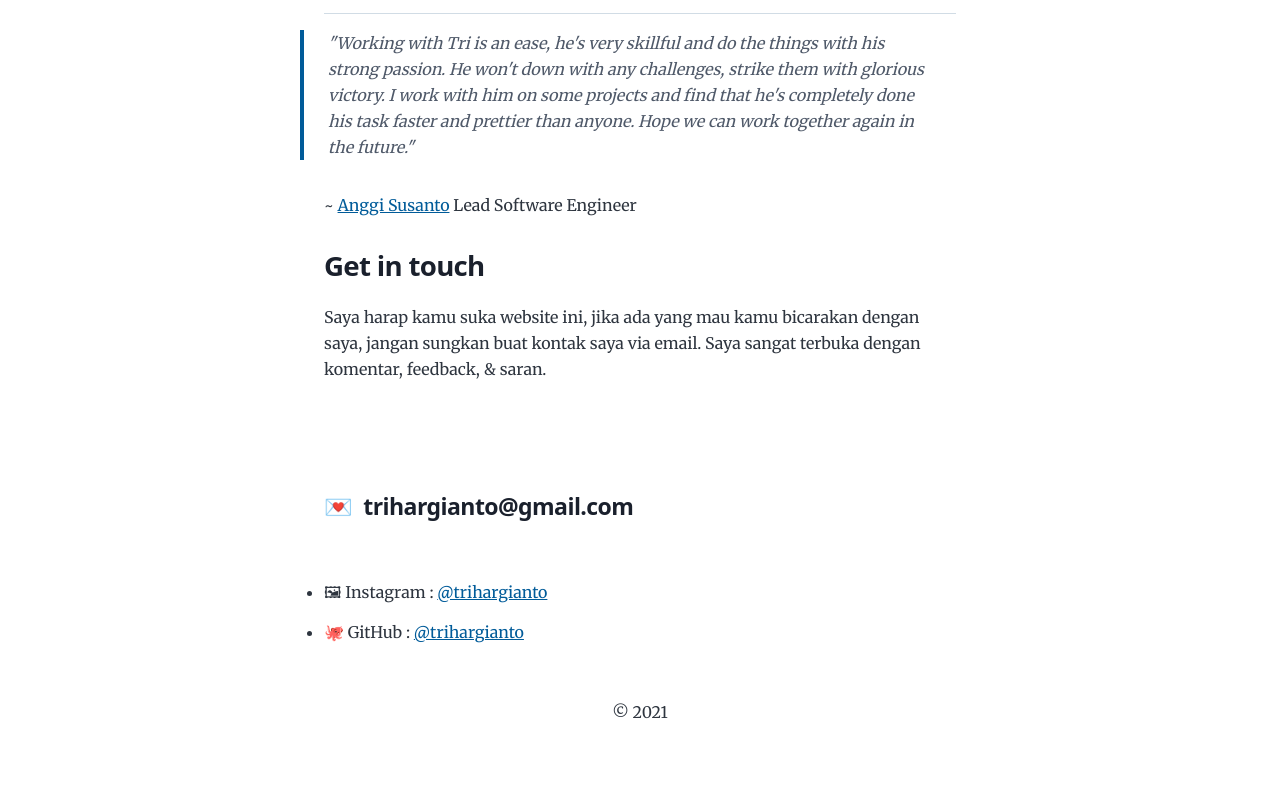
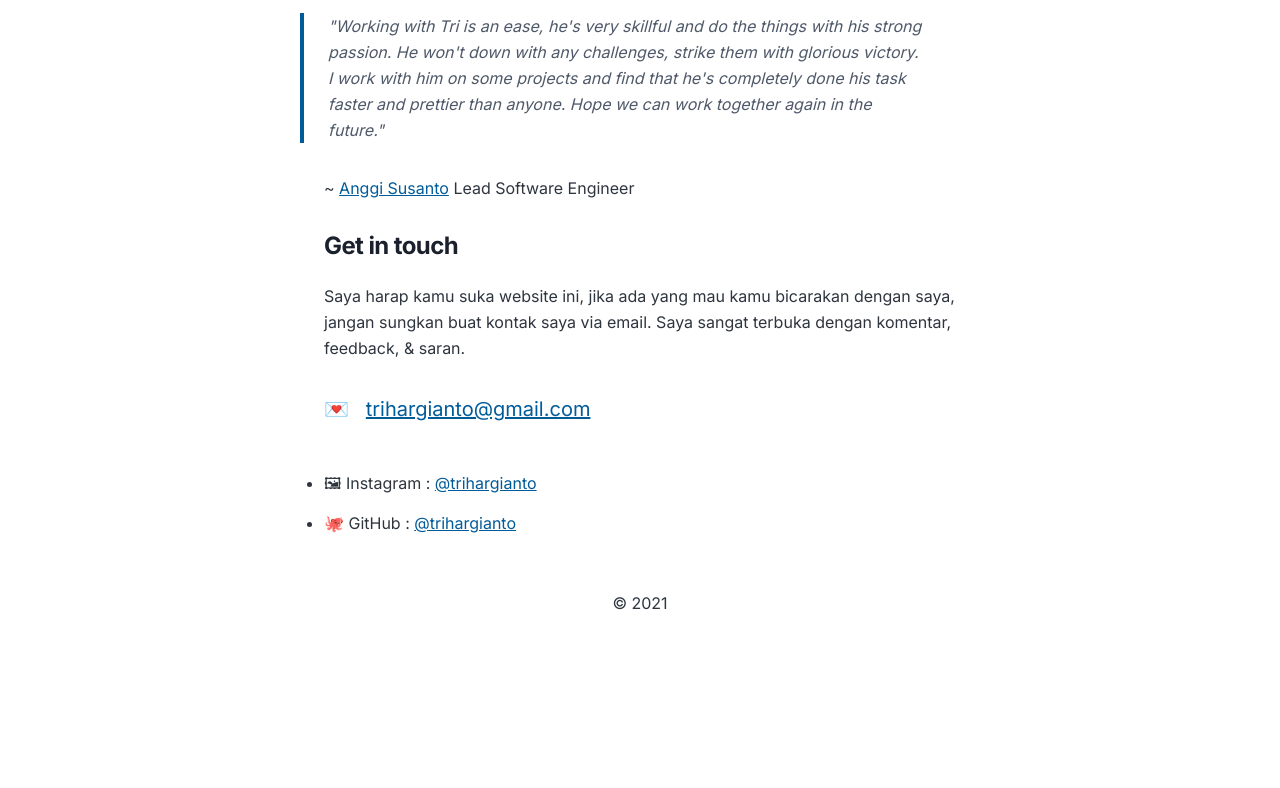
Before and after one commit to trihargianto/trihargianto.com, a Gatsby site: page /about/ in a window 1280 px wide. Shown: the part 1798-2586 px from the top of the page. After the commit the page ends 2477 px from the top, so only its background shows below. Built offline with nearby package versions, Linux system fonts and the light colour scheme; Gatsby itself is replaced by a stand-in of ours; a web font is replaced by a local one.

Commit message:
update typography

```diff
--- a/content/page/about/index.md
+++ b/content/page/about/index.md
@@ -49,11 +49,12 @@ Lead Software Engineer
 
 Saya harap kamu suka website ini, jika ada yang mau kamu bicarakan dengan saya, jangan sungkan buat kontak saya via email. Saya sangat terbuka dengan komentar, feedback, & saran.
 
-<h4 style="margin-top: 0; margin-bottom: 45px;">
-    <a href="mailto:trihargianto@gmail.com">
-        💌 &nbsp;trihargianto@gmail.com
-    </a>
-</h4>
+<p style="font-size: var(--fontSize-3); margin-top: 0; margin-bottom: 45px; padding-top: 0;">
+  💌 &nbsp;
+  <a href="mailto:trihargianto@gmail.com">
+    trihargianto@gmail.com
+  </a>
+</p>
 
 - 🖼 Instagram : [@trihargianto](https://instagram.com/trihargianto)
 - 🐙 GitHub : [@trihargianto](https://github.com/trihargianto)
--- a/src/components/navbar.js
+++ b/src/components/navbar.js
@@ -7,27 +7,23 @@ const Wrapper = styled.div`
   justify-content: center;
   border-bottom: 1px solid #eee;
   background-color: white;
-  position: fixed;
+  /* position: fixed; */
   width: 100%;
   height: 58px;
   z-index: 2;
   box-shadow: 0 2px 2px -5px rgba(0, 0, 0, 0.1);
 `
 
-const WrapperHeightHelper = styled.div`
-  height: 58px;
-`
-
 const Logo = styled(Link)`
-  font-size: 18px;
-  font-weight: bold;
+  font-size: var(--fontSize-2);
+  font-weight: var(--fontWeight-medium);
   text-decoration: none;
   padding: 2px 5px;
 `
 
 const LogoName = styled.span`
   @media (max-width: 768px) {
-    font-size: 14px;
+    font-size: 16px;
   }
 `
 
@@ -88,7 +84,6 @@ export default function Navbar() {
           </ListWrapper>
         </Nav>
       </Wrapper>
-      <WrapperHeightHelper />
     </React.Fragment>
   )
 }
--- a/src/prismjs-customize.css
+++ b/src/prismjs-customize.css
@@ -1,3 +1,11 @@
+@import url("http://fonts.cdnfonts.com/css/cascadia-mono");
+
+pre[class*="language-"],
+code[class*="language-"] {
+  font-family: "Cascadia Mono", sans-serif;
+  font-size: 1em;
+}
+
 .gatsby-highlight {
   border-radius: 0.5em;
   padding: 1.5em 1em;
--- a/src/style.css
+++ b/src/style.css
@@ -1,4 +1,6 @@
 /* CSS Custom Properties Definitions */
+
+@import url('https://fonts.googleapis.com/css2?family=Inter:wght@300;400;500;600;700&display=swap');
 
 :root {
   --maxWidth-none: "none";
@@ -27,33 +29,25 @@
   --spacing-20: 5rem;
   --spacing-24: 6rem;
   --spacing-32: 8rem;
-  --fontFamily-sans: system-ui, -apple-system, BlinkMacSystemFont, "Segoe UI",
-    Roboto, "Helvetica Neue", Arial, "Noto Sans", sans-serif,
-    "Apple Color Emoji", "Segoe UI Emoji", "Segoe UI Symbol", "Noto Color Emoji";
-  --fontFamily-serif: "Merriweather", "Georgia", Cambria, "Times New Roman",
-    Times, serif;
-  --font-body: var(--fontFamily-serif);
-  --font-heading: var(--fontFamily-sans);
+  --font-body: 'Inter', sans-serif;
+  --font-heading: 'Inter', sans-serif;
   --fontWeight-normal: 400;
   --fontWeight-medium: 500;
   --fontWeight-semibold: 600;
   --fontWeight-bold: 700;
   --fontWeight-extrabold: 800;
-  --fontWeight-black: 900;
   --fontSize-root: 16px;
   --lineHeight-none: 1;
   --lineHeight-tight: 1.1;
   --lineHeight-normal: 1.5;
   --lineHeight-relaxed: 1.625;
-  /* 1.200 Minor Third Type Scale */
   --fontSize-0: 0.833rem;
-  --fontSize-1: 1rem;
-  --fontSize-2: 1.2rem;
-  --fontSize-3: 1.44rem;
-  --fontSize-4: 1.728rem;
-  --fontSize-5: 2.074rem;
-  --fontSize-6: 2.488rem;
-  --fontSize-7: 2.986rem;
+  --fontSize-1: 1em;
+  --fontSize-2: 1.125em;
+  --fontSize-3: 1.25em;
+  --fontSize-4: 1.5em;
+  --fontSize-5: 1.75em;
+  --fontSize-6: 2em;
   --color-primary: #005b99;
   --color-text: #2e353f;
   --color-text-light: #4f5969;
@@ -118,7 +112,7 @@ h6 {
 }
 
 h1 {
-  font-weight: var(--fontWeight-black);
+  font-weight: var(--fontWeight-bold);
   font-size: var(--fontSize-6);
   color: var(--color-heading-black);
 }
@@ -254,10 +248,10 @@ a:focus {
   margin-bottom: var(--spacing-12);
 }
 
-.main-heading {
+/* .main-heading {
   font-size: var(--fontSize-7);
   margin: 0;
-}
+} */
 
 .post-list-item {
   margin-bottom: var(--spacing-8);
```
